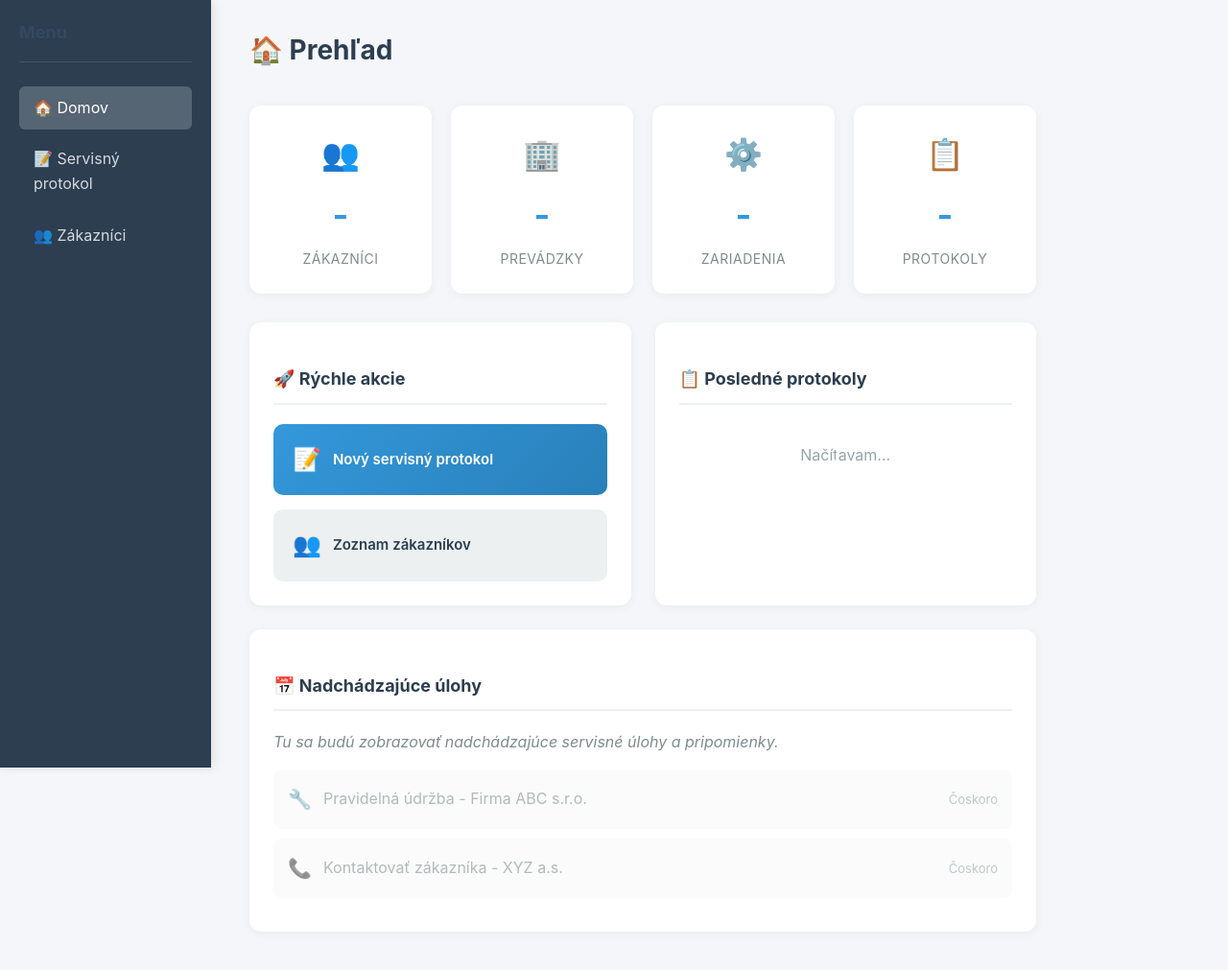
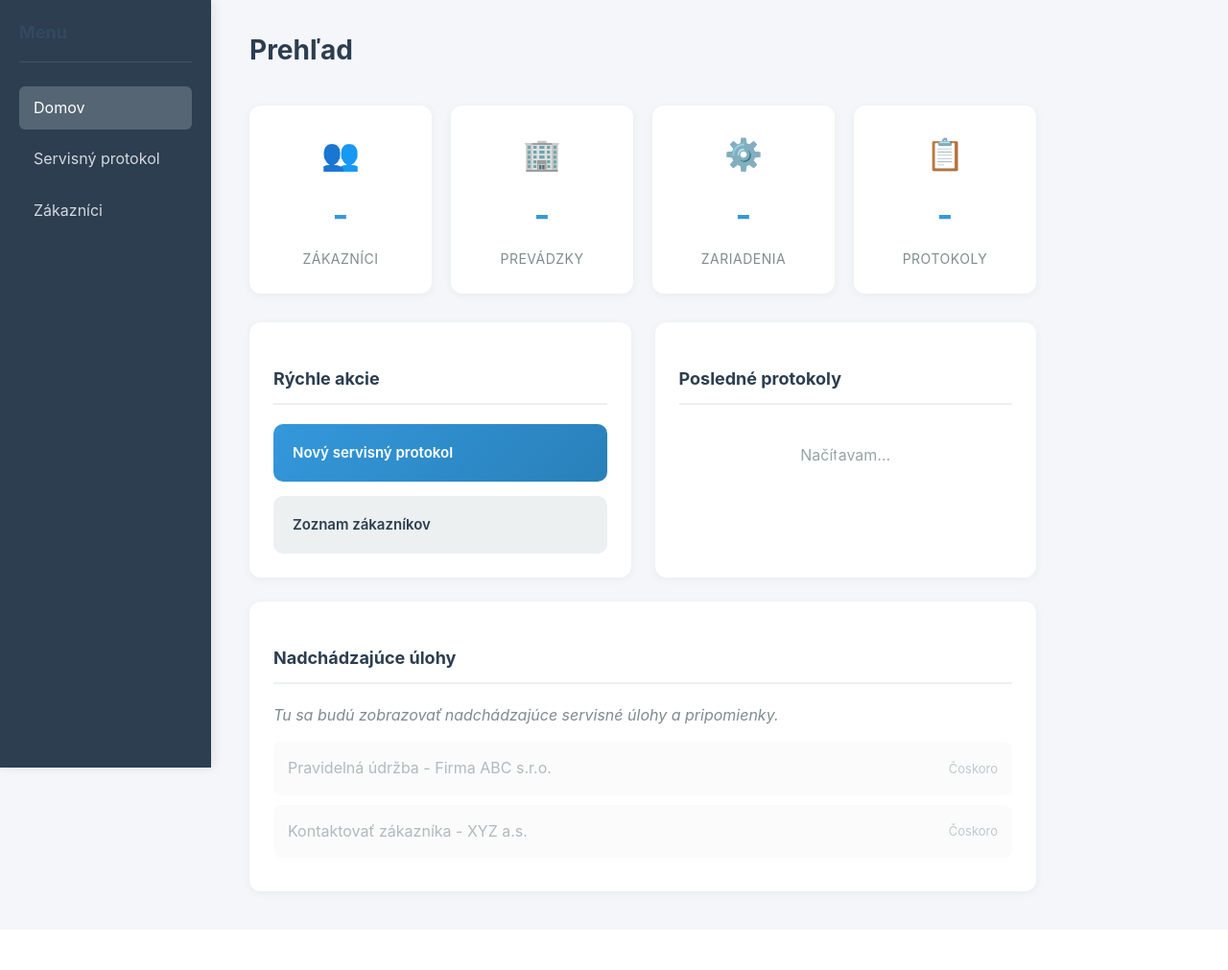
Before and after one commit to kbranislav1410-max/kollar-servisny-protokol, a PHP site: page / in a window 1280 px wide. Shown: the whole page at 96% size. After the commit the page ends 934 px from the top, so only its background shows below. Run offline with PHP 8.4, Linux system fonts and the light colour scheme; some libraries are stand-ins or nearby versions.

Commit message:
Remove emojis from UI for professional appearance
- Keep icons only in 4 dashboard stat boxes (Zákazníci, Prevádzky, Zariadenia, Protokoly)
- Remove emojis from navigation menu, headings, buttons, and other UI elements
- Update PDF template to remove photo section emojis
- Update JavaScript photo count display to remove emojis

Co-authored-by: kbranislav1410-max <224830386+kbranislav1410-max@users.noreply.github.com>

```diff
--- a/assets/js/app.js
+++ b/assets/js/app.js
@@ -583,7 +583,7 @@ function updatePhotoPreviewForType(photoType) {
 
     if (countEl) {
         if (photos.length > 0) {
-            countEl.textContent = `📷 ${photos.length} ${photos.length === 1 ? 'fotografia' : (photos.length < 5 ? 'fotografie' : 'fotografií')} nahraných`;
+            countEl.textContent = `${photos.length} ${photos.length === 1 ? 'fotografia' : (photos.length < 5 ? 'fotografie' : 'fotografií')} nahraných`;
             countEl.style.display = 'block';
         } else {
             countEl.style.display = 'none';
@@ -613,7 +613,7 @@ function updatePhotoPreview() {
     const countEl = document.getElementById('photoCount');
     if (countEl) {
         if (uploadedPhotos.length > 0) {
-            countEl.textContent = `📷 ${uploadedPhotos.length} ${uploadedPhotos.length === 1 ? 'fotografia' : (uploadedPhotos.length < 5 ? 'fotografie' : 'fotografií')} nahraných`;
+            countEl.textContent = `${uploadedPhotos.length} ${uploadedPhotos.length === 1 ? 'fotografia' : (uploadedPhotos.length < 5 ? 'fotografie' : 'fotografií')} nahraných`;
             countEl.style.display = 'block';
         } else {
             countEl.style.display = 'none';
--- a/index.php
+++ b/index.php
@@ -894,16 +894,16 @@ $pageView = $pageView ?? 'home';
     <nav class="sidebar">
         <h2>Menu</h2>
         <ul>
-            <li><a href="index.php" class="<?= $pageView === 'home' ? 'active' : '' ?>">🏠 Domov</a></li>
-            <li><a href="index.php?action=new_report" class="<?= $pageView === 'protocol' ? 'active' : '' ?>">📝 Servisný protokol</a></li>
-            <li><a href="index.php?action=customers" class="<?= $pageView === 'customers' || $pageView === 'customer_detail' ? 'active' : '' ?>">👥 Zákazníci</a></li>
+            <li><a href="index.php" class="<?= $pageView === 'home' ? 'active' : '' ?>">Domov</a></li>
+            <li><a href="index.php?action=new_report" class="<?= $pageView === 'protocol' ? 'active' : '' ?>">Servisný protokol</a></li>
+            <li><a href="index.php?action=customers" class="<?= $pageView === 'customers' || $pageView === 'customer_detail' ? 'active' : '' ?>">Zákazníci</a></li>
         </ul>
     </nav>
 
     <main class="content">
         <?php if ($pageView === 'home'): ?>
         <!-- HOMEPAGE -->
-        <h1>🏠 Prehľad</h1>
+        <h1>Prehľad</h1>
 
         <div class="dashboard">
             <div class="stats-grid" id="statsGrid">
@@ -931,38 +931,34 @@ $pageView = $pageView ?? 'home';
 
             <div class="dashboard-grid">
                 <div class="dashboard-card">
-                    <h3>🚀 Rýchle akcie</h3>
+                    <h3>Rýchle akcie</h3>
                     <div class="quick-actions">
                         <a href="index.php?action=new_report" class="action-btn primary">
-                            <span class="action-icon">📝</span>
                             <span>Nový servisný protokol</span>
                         </a>
                         <a href="index.php?action=customers" class="action-btn secondary">
-                            <span class="action-icon">👥</span>
                             <span>Zoznam zákazníkov</span>
                         </a>
                     </div>
                 </div>
 
                 <div class="dashboard-card">
-                    <h3>📋 Posledné protokoly</h3>
+                    <h3>Posledné protokoly</h3>
                     <div class="recent-reports" id="recentReports">
                         <p class="loading">Načítavam...</p>
                     </div>
                 </div>
 
                 <div class="dashboard-card full-width">
-                    <h3>📅 Nadchádzajúce úlohy</h3>
+                    <h3>Nadchádzajúce úlohy</h3>
                     <div class="upcoming-tasks">
                         <p class="placeholder-text">Tu sa budú zobrazovať nadchádzajúce servisné úlohy a pripomienky.</p>
                         <ul class="task-list placeholder">
                             <li class="task-item">
-                                <span class="task-icon">🔧</span>
                                 <span class="task-text">Pravidelná údržba - Firma ABC s.r.o.</span>
                                 <span class="task-date">Čoskoro</span>
                             </li>
                             <li class="task-item">
-                                <span class="task-icon">📞</span>
                                 <span class="task-text">Kontaktovať zákazníka - XYZ a.s.</span>
                                 <span class="task-date">Čoskoro</span>
                             </li>
@@ -1040,8 +1036,8 @@ $pageView = $pageView ?? 'home';
             </div>
 
             <div class="tabs">
-                <button class="tab-btn active" onclick="showTab('locations')">🏢 Prevádzky</button>
-                <button class="tab-btn" onclick="showTab('reports')">📋 Protokoly</button>
+                <button class="tab-btn active" onclick="showTab('locations')">Prevádzky</button>
+                <button class="tab-btn" onclick="showTab('reports')">Protokoly</button>
             </div>
 
             <div class="tab-content active" id="tab-locations">
@@ -1061,7 +1057,7 @@ $pageView = $pageView ?? 'home';
 
         <?php else: ?>
         <!-- PROTOCOL FORM -->
-        <h1>📝 Servisný Protokol</h1>
+        <h1>Servisný Protokol</h1>
 
         <!-- Progress bar -->
         <div class="progress-bar">
@@ -1703,7 +1695,7 @@ $pageView = $pageView ?? 'home';
                         data.locations.forEach(loc => {
                             locHtml += `
                                 <div class="location-card">
-                                    <h4>🏢 ${escapeHtml(loc.nazov)}</h4>
+                                    <h4>${escapeHtml(loc.nazov)}</h4>
                                     <p>${loc.adresa || ''} ${loc.mesto || ''}</p>
                                     ${loc.poznamka ? '<p class="note">' + escapeHtml(loc.poznamka) + '</p>' : ''}
                                     <div class="devices-list">
@@ -1714,7 +1706,7 @@ $pageView = $pageView ?? 'home';
                             } else {
                                 locHtml += '<ul>';
                                 loc.devices.forEach(d => {
-                                    locHtml += `<li>⚙️ ${escapeHtml(d.nazov)} ${d.typ ? '(' + escapeHtml(d.typ) + ')' : ''}</li>`;
+                                    locHtml += `<li>${escapeHtml(d.nazov)} ${d.typ ? '(' + escapeHtml(d.typ) + ')' : ''}</li>`;
                                 });
                                 locHtml += '</ul>';
                             }
```
Also changed, not shown: other parts of index.php (+10 -14 lines), templates/report_pdf.php (+6 -6 lines).
